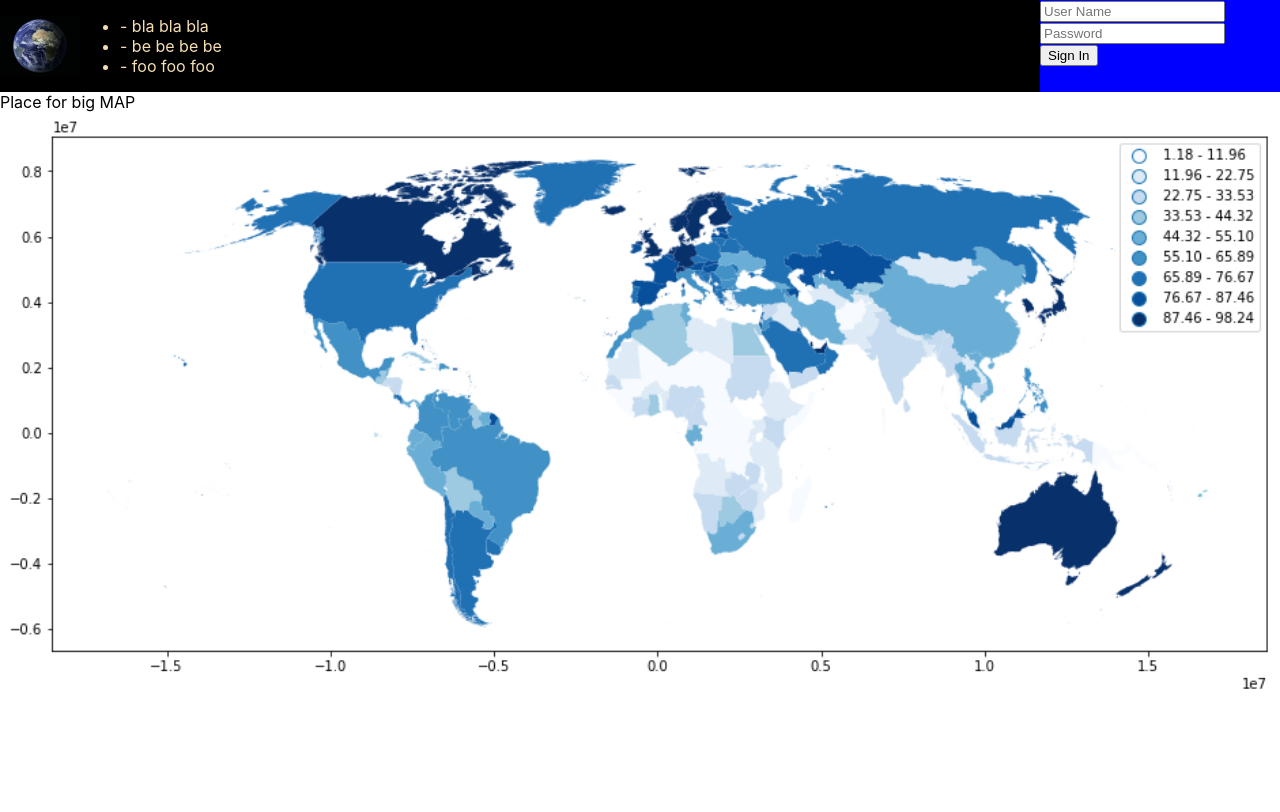
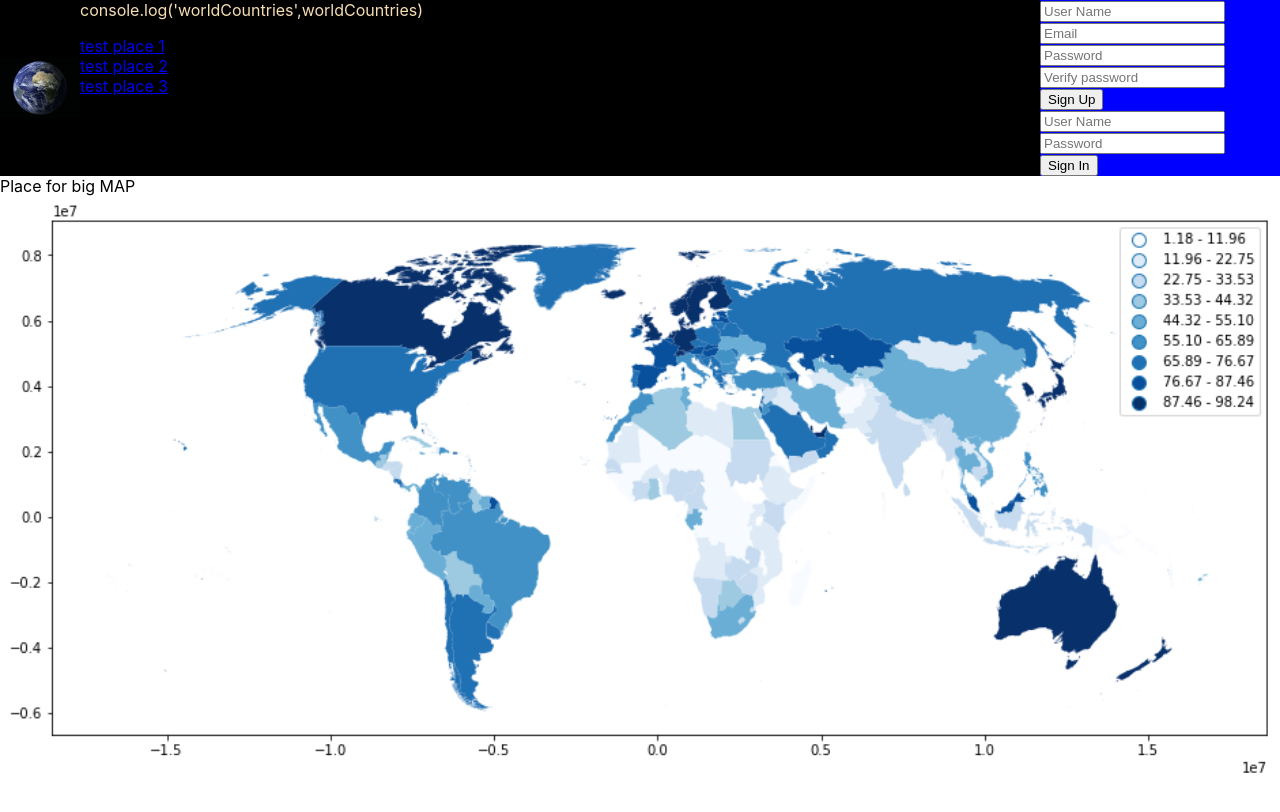
Before and after one commit to Silvia42/TravelLogVer02, a React (Create React App) app in the folder client/: page / in a window 1280 px wide. Shown: the top 812 px of the page. Built offline with nearby package versions, Linux system fonts and the light colour scheme.

Commit message:
componnent Place.js added

```diff
--- a/client/src/App.js
+++ b/client/src/App.js
@@ -4,6 +4,7 @@ import './App.css';
 
 import LoginUserForm from './components/SignIn'
 import NewUserForm from './components/SignUp'
+import PlaceForm from './components/Place'
 
 const testUsers =
   [ { id : 1
@@ -12,21 +13,12 @@ const testUsers =
     , password: "123"
     }
   ]
-const testPlaces =
-  [ {placeName: "test place 1", description: "bla bla bla", placeImageUrl:"qqq.com"}
-  , {placeName: "test place 2", description: "be be be be", placeImageUrl:"www.com"}
-  , {placeName: "test place 3", description: "foo foo foo", placeImageUrl:"foo.com"}
+
+const worldCountries =
+  [ {placeName: "test place 1", description: "bla bla bla"}
+  , {placeName: "test place 2", description: "be be be be"}
+  , {placeName: "test place 3", description: "foo foo foo"}
   ]
-
-const placePreview = (place) => (
-  <li>{place.id} - {place.description}</li>
-)
-
-const placesList = (places) => (
-  <ul>
-    {places.map(placePreview)}
-  </ul>
-)
 
 const saveUserToServer = (newUser) =>
   fetch('/api/user/',
@@ -36,12 +28,16 @@ const saveUserToServer = (newUser) =>
     }
   ).then(res => res.json())
 
-
+  const getPlacesFromServer = () =>
+  fetch('/api/place/')
+    .then(res => res.json())
 
 ////////////////////////////////////////////////////////////////////////////////
 ////////////////////////////////// class App  //////////////////////////////////
 ////////////////////////////////////////////////////////////////////////////////
 class App extends React.Component {
+
+
 
   state = {
       currentUserId: 0 // Nobody is Signed In
@@ -50,7 +46,6 @@ class App extends React.Component {
     , places: [
       { placeName:''
        ,description:''
-       ,placeImageUrl:''
       }
     ]
     , trips: [
@@ -66,6 +61,11 @@ class App extends React.Component {
     , password: ""
       }
     ]
+  }
+
+  componentDidMount() {
+    // this.getClassesFromServer()
+    this.setState({places: worldCountries})
   }
 
   setLoginUser = (logId) => {
@@ -104,13 +104,16 @@ class App extends React.Component {
       {/* <img src={require('/images/image-name.png')} /> */}
 
       <div className="dataArea">
-        {placesList(testPlaces)}
+        {/* {placesList(testPlaces)} */}
+        {/* <PlaceForm addNewUser={this.addNewUser}/> */}
+        {console.log(this.state.places)}
+        <PlaceForm worldCountries={this.state.places}/>
       </div>
 
       <div className="userCorner">
         {/* {userInfo(testUsers[0])} */}
         {/* {newUserForm()} */}
-        {/* <NewUserForm addNewUser={this.addNewUser}/> */}
+        <NewUserForm addNewUser={this.addNewUser}/>
         <LoginUserForm users={this.users} setLoginUser={this.setLoginUser}/>
         {/* {newPlaceForm()} */}
         {/* {newTripForm()} */}
--- /dev/null
+++ b/client/src/components/Place.js
@@ -0,0 +1,50 @@
+import React from 'react';
+import { Link, Route, Switch } from 'react-router-dom'; //#RR#
+import '../App.css';
+
+const placePreview = (place) => (
+    <li>{place.id} - {place.description}</li>
+  )
+
+const placesList = (places) => (
+    <ul>
+      {/* {places.map(placePreview)} */}
+    </ul>
+  )
+
+//   { placeName:''
+//   ,description:''
+//  }
+
+const showItem = (x) => {
+return (
+    <div className="oneItem">
+    {/* Name: &nbsp;&nbsp;  */}
+    <a target="_blank" href={x.description}>{x.placeName} </a>
+    {/* <br /> */}
+    {/* Description: {x.description} <br /> */}
+    {/* &nbsp;&nbsp;&nbsp;&nbsp;&nbsp;&nbsp; */}
+    <br />
+    </div>
+
+
+)
+}
+
+////////////////////////////////////////////////////////////////////////////////
+////////////////////////// class PlaceForm  ////////////////////////////////
+////////////////////////////////////////////////////////////////////////////////
+export default class PlaceForm extends React.Component {
+
+    render = () => (
+        <div>
+            console.log('worldCountries',worldCountries)
+            {/* this.props.match.params.id */}
+            <p>{this.props.worldCountries.map(showItem)}</p>
+            {/* <form onSubmit={this.handleSubmit}> */}
+            {/* </form> */}
+            </div>
+    )
+  }
+  //////////////////////// END OF class PlaceForm  ///////////////////////////////
+  ////////////////////////////////////////////////////////////////////////////////
```
Also changed, not shown: 1 other file (tests, documents, lock files or other folders).
